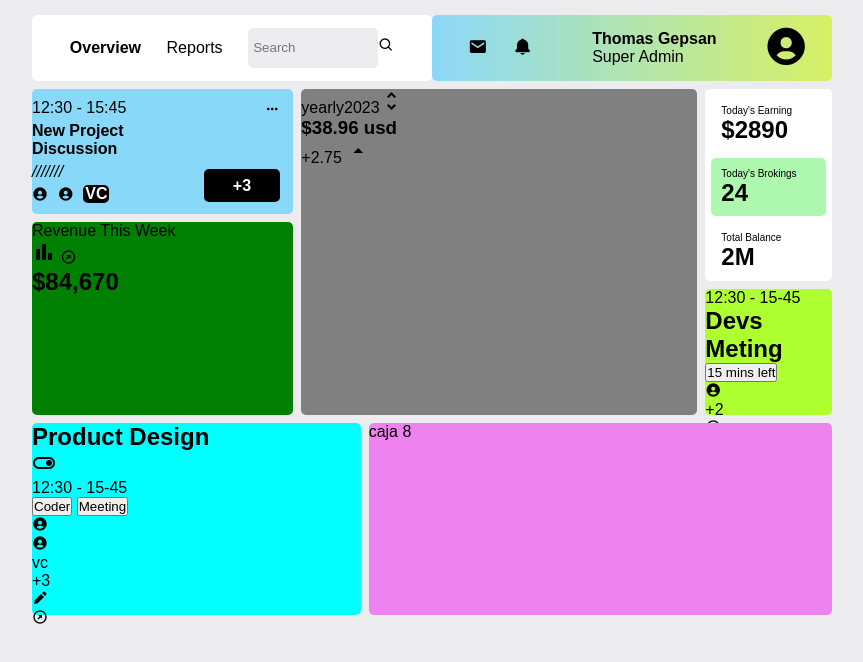
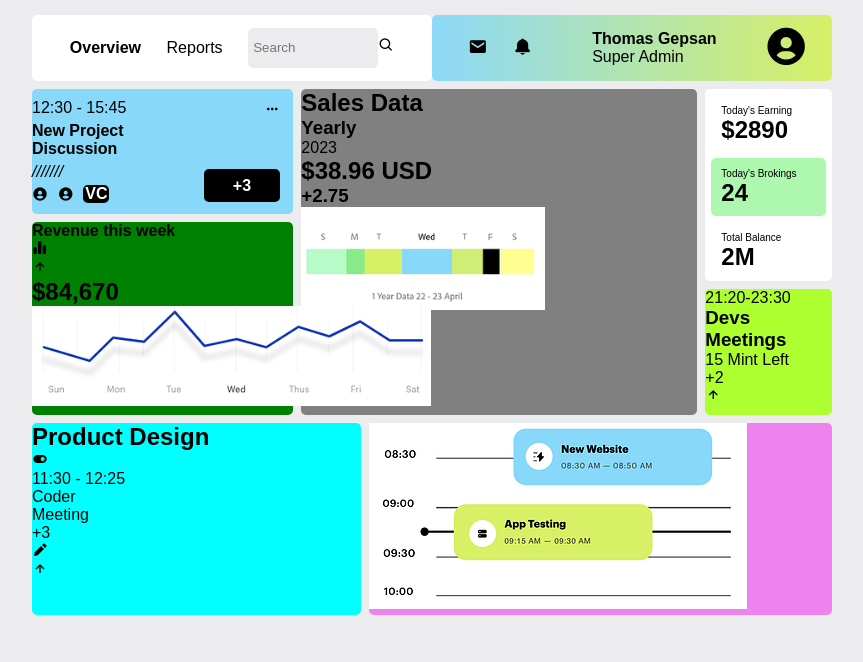
Before and after one commit to JhoanSB0608/gridBasic, a plain HTML site: page index.html in a window 1280 px wide. Shown: the whole page, without its empty margins (208-1071 px from the left). Drawn offline with nearby package versions, Linux system fonts and the light colour scheme; a script that the page names is missing.

Commit message:
refactor: :white_check_mark: Se termino toda la estructura de la pagina

```diff
--- a/index.html
+++ b/index.html
@@ -52,15 +52,14 @@
             </div>
         </div>
         <div class="item_3">
-            <h2 class="sales__title"></h2>
-            <div class="sales__date">
-                <p>yearly<span>2023</span><span class="material-symbols-outlined">unfold_more</span></p>
+            <h2>Sales Data</h2>
+            <div class="container1">
+                <h3>Yearly</h3>
+                <p>2023</p>
             </div>
-            <h3 class="sales__num">$38.96 usd</h3>
-            <p>+2.75 <span class="material-symbols-outlined">arrow_drop_up</span></p>
-            <div class="sales__img">
-                <img src="src/imgs/default-img.jpg" alt="">
-            </div>
+            <h2>$38.96 USD</h2>
+            <h3 class="amarillo">+2.75</h3>
+            <img src="storage/img/Captura1.PNG" alt="Grafica-1">
         </div>
         <div class="item_4">
             <div class="caja_1">
@@ -77,48 +76,57 @@
             </div>
         </div>
         <div class="item_5">
-            <div class="revenue__header">
-                <div class="revenue__title">Revenue This Week</div>
-                <div class="revenue__icons">
-                    <span class="material-symbols-outlined">bar_chart</span>
-                    <i class='bx bx-right-top-arrow-circle'></i>
+            <div class="container1">
+                <h4>Revenue this week</h4>
+                <div class="icons">
+                    <div class="barra"><i class='bx bxs-bar-chart-alt-2'></i></div>
+                    <div class="flecha"><i class='bx bx-up-arrow-alt'></i></div>
                 </div>
             </div>
-            <h2 class="revenue__num">$84,670</h2>
-            <div class="revenue__img">
-                <img src="src/imgs/default-img.jpg" alt="">
+            <h2>$84,670</h2>
+            <div class="img">
+                <img src="storage/img/Captura2.PNG" alt="Grafica-2">
             </div>
         </div>
         <div class="item_6">
-            <p class="devs__date">12:30 - 15-45</p>
-            <h2 class="devs__title">Devs Meting</h2>
-            <button>15 mins left</button>
-            <div class="devs__users">
-                <div class="devs__img img"><i class='bx bxs-user-circle'></i></div>
-                <div class="devs__img img">+2</div>
-                <div class="devs__img img">
-                    <i class='bx bx-right-top-arrow-circle'></i>
+            <p>21:20-23:30</p>
+            <h3>Devs Meetings</h3>
+            <div class="container1"><p>15 Mint Left</p></div>
+            <div class="container2">
+                <div class="izquier">
+                    <div class="c1"></div>
+                    <div class="c2">+2</div>
+                </div>
+                <div class="derech">
+                    <i class='bx bx-up-arrow-alt'></i>
                 </div>
             </div>
         </div>
         <div class="item_7">
-            <div class="product__header">
-                <h2 class="product__title">Product Design</h2>
-                <span class="material-symbols-outlined">toggle_on</span>
+            <div class="ilera1">
+                <h2>Product Design</h2>
+                <i class='bx bxs-toggle-right' ></i>
             </div>
-            <p class="devs__date">12:30 - 15-45</p>
-            <button>Coder</button>
-            <button>Meeting</button>
-            <div class="discussion__users">
-                <div class="discussion__img img"><i class='bx bxs-user-circle'></i></div>
-                <div class="discussion__img img"><i class='bx bxs-user-circle'></i></div>
-                <div class="discussion__img img">vc</div>
-                <div class="discussion__img img">+3</div>
-                <div class="discussion__img img"><i class='bx bxs-pencil'></i></div>
-                <div class="discussion__img img"><i class='bx bx-right-top-arrow-circle'></i></div>
+            <p>11:30 - 12:25</p>
+            <div class="ilera2">
+                <div class="coder">Coder</div>
+                <div class="meet">Meeting</div>
+            </div>
+            <div class="ilera3">
+                <div class="izquier">
+                    <div class="c1"></div>
+                    <div class="c2"></div>
+                    <div class="c3">+3</div>
+                </div>
+                <div class="derech">
+                    <div class="lapiz"><i class='bx bxs-pencil' ></i></div>
+                    <div class="flech"><i class='bx bx-up-arrow-alt'></i></div>
+                </div>
             </div>
         </div>
-        <div class="item_8">caja 8</div>
+        <div class="item_8">
+            <img src="storage/img/Captura desde 2024-03-05 14-06-34.png" alt="">
+        </div>
     </div>
 
 </body>
```
